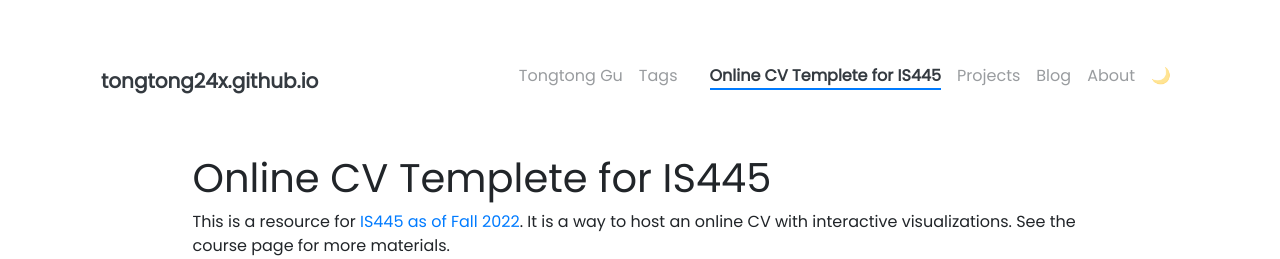
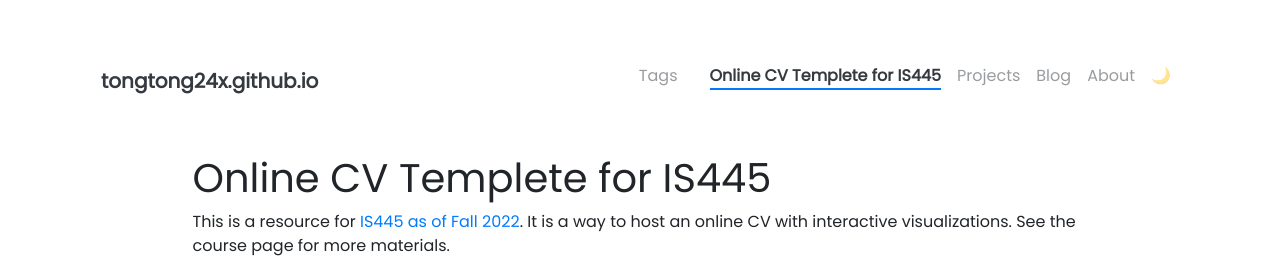
Before and after one commit to tongtong24x/tongtong24x.github.io, a Jekyll site: the page built from README.md, in a window 1280 px wide and 900 px high. Shown: the top 259 px of the window. Built offline with Jekyll 4.4.1, drawn with Linux system fonts in a browser that asks for light colours; nearby versions of some CDN libraries; our own code applies the rules of GitHub Pages for plain Markdown files.

Commit message:
Update index.md

```diff
--- a/pages/index.md
+++ b/pages/index.md
@@ -1,6 +1,5 @@
 ---
 layout: home
-title: Tongtong Gu
 subtitle: I am a data explorer, visualization enthusiast, and 🐱 cat lover.
 ---
 
```
